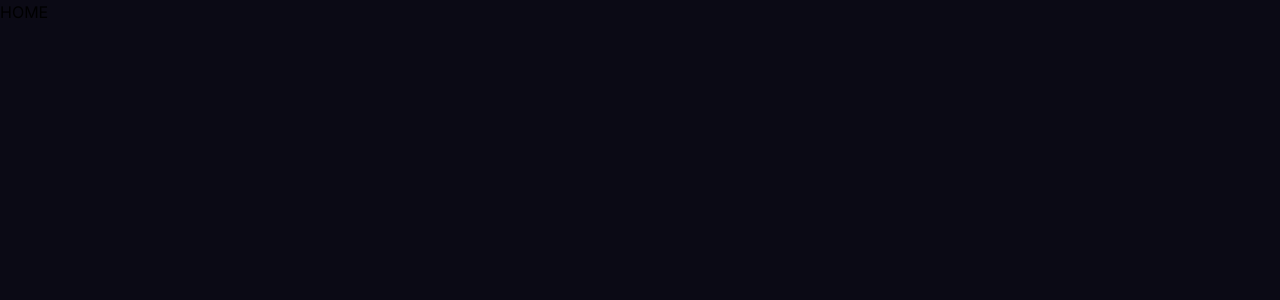
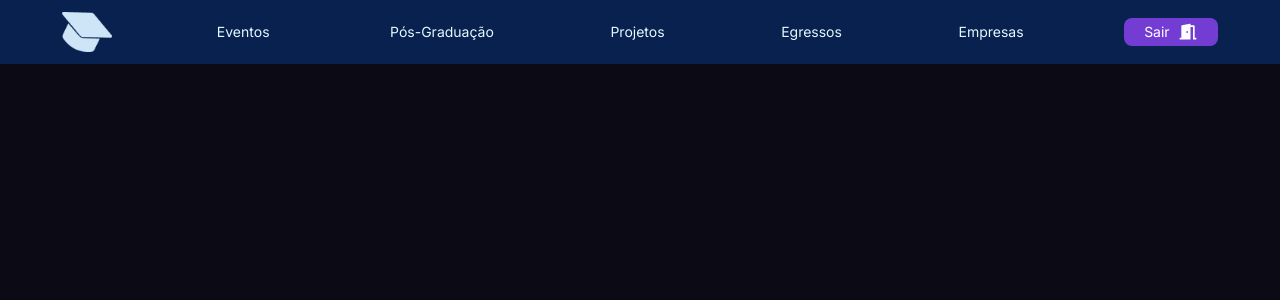
Before and after one commit to Milenacosta08/Project-Beca, a Next.js app in the folder frontend/: page / in a window 1280 px wide. Shown: the top 300 px of the page. Built offline with nearby package versions, Linux system fonts and the light colour scheme.

Commit message:
barra de navegação da cpae

```diff
--- a/frontend/package.json
+++ b/frontend/package.json
@@ -13,6 +13,8 @@
     "@radix-ui/react-alert-dialog": "^1.0.5",
     "@radix-ui/react-checkbox": "^1.0.4",
     "@radix-ui/react-label": "^2.0.2",
+    "@radix-ui/react-menubar": "^1.0.4",
+    "@radix-ui/react-navigation-menu": "^1.1.4",
     "@radix-ui/react-popover": "^1.0.7",
     "@radix-ui/react-slot": "^1.0.2",
     "@radix-ui/react-toast": "^1.1.5",
--- a/frontend/src/app/globals.css
+++ b/frontend/src/app/globals.css
@@ -23,6 +23,10 @@
 
     --primary: 0 0% 98%;
     --primary-foreground: 240 5.9% 10%;
+
+    --purple-primary: hsla(266, 100%, 64%, 0.75);
+
+    --radius: 0.5rem;
   }
 }
 
--- a/frontend/src/app/page.tsx
+++ b/frontend/src/app/page.tsx
@@ -1,8 +1,10 @@
+import Navbar from "@/components/navbar";
+
 export default function Home() {
 
   return (
     <div>
-      <h1>HOME</h1>
+      <Navbar />
     </div>
   )
 }
--- /dev/null
+++ b/frontend/src/components/navbar.tsx
@@ -0,0 +1,27 @@
+import { Button } from "./ui/button"
+import { RiDoorOpenFill } from "react-icons/ri";
+import Image from 'next/image'
+
+
+export default function Navbar() {
+  return (
+    <div className="flex justify-around bg-blue_primary w-screen py-3 px-5 items-center">
+      <Image
+        src="/images/logo-beca.png"
+        width={50}
+        height={8}
+        alt="Logo Beca"
+        className=""
+      />
+      <Button variant="ghost" className="w-auto h-7 py-5 px-5 hover:bg-purple_primary rounded-lg">Eventos</Button>
+      <Button variant="ghost" className="w-auto h-7 py-5 hover:bg-purple_primary rounded-lg">Pós-Graduação</Button>
+      <Button variant="ghost" className="w-auto h-7 py-5 hover:bg-purple_primary rounded-lg">Projetos</Button>
+      <Button variant="ghost" className="w-auto h-7 py-5 hover:bg-purple_primary rounded-lg">Egressos</Button>
+      <Button variant="ghost" className="w-auto h-7 py-5 hover:bg-purple_primary rounded-lg">Empresas</Button>
+      <Button className="flex gap-2 bg-purple_primary w-auto h-7 py-3 px-5 rounded-lg">
+        Sair
+        <RiDoorOpenFill size={20} />
+      </Button>
+    </div>
+  )
+}
--- a/frontend/tailwind.config.js
+++ b/frontend/tailwind.config.js
@@ -57,6 +57,8 @@ module.exports = {
         blue_light: "var(--blue-light)",
         blue_checkbox: "var(--blue-checkbox)",
 
+        purple_primary: "var(--purple-primary)",
+
         white_primary: "var(--white-primary)",
         white_title: "var(--white-title)",
       },
```
Also changed, not shown: frontend/public/images/logo-beca.png (added), 1 other file (tests, documents, lock files or other folders).
